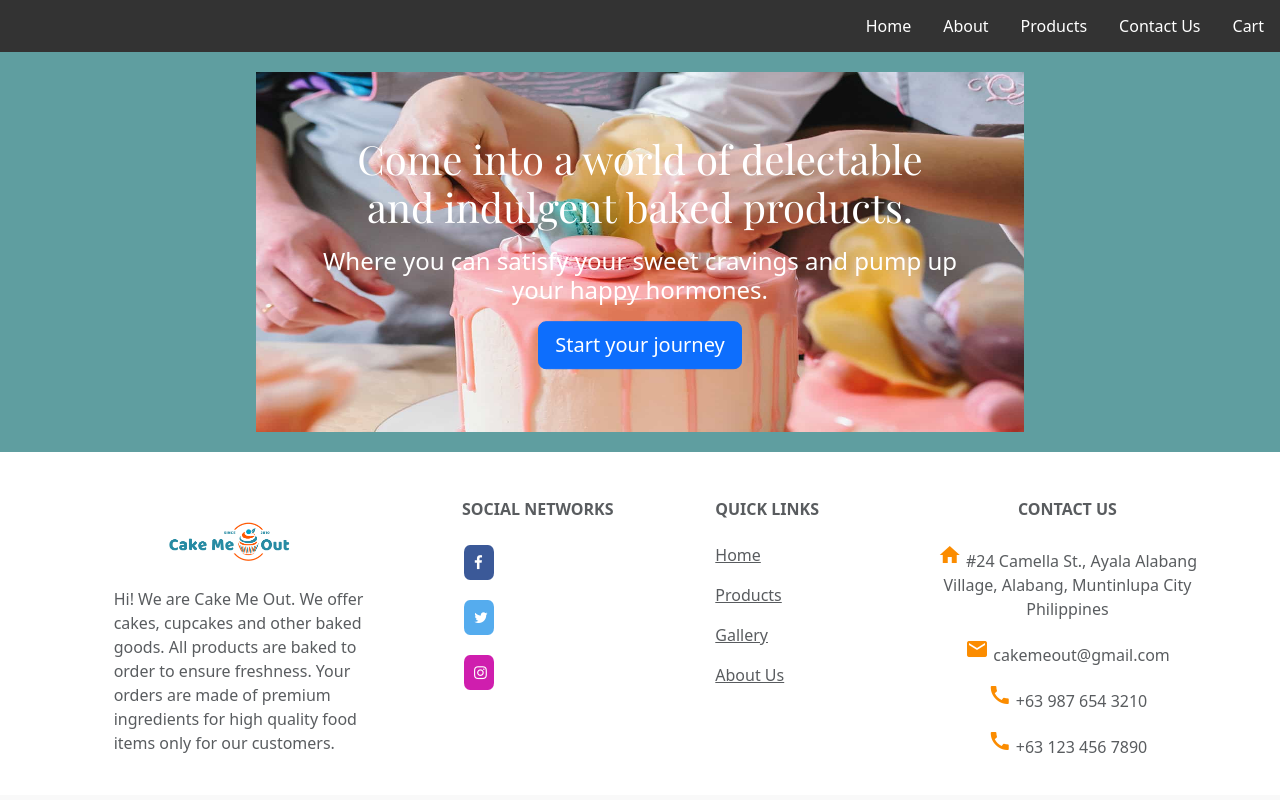
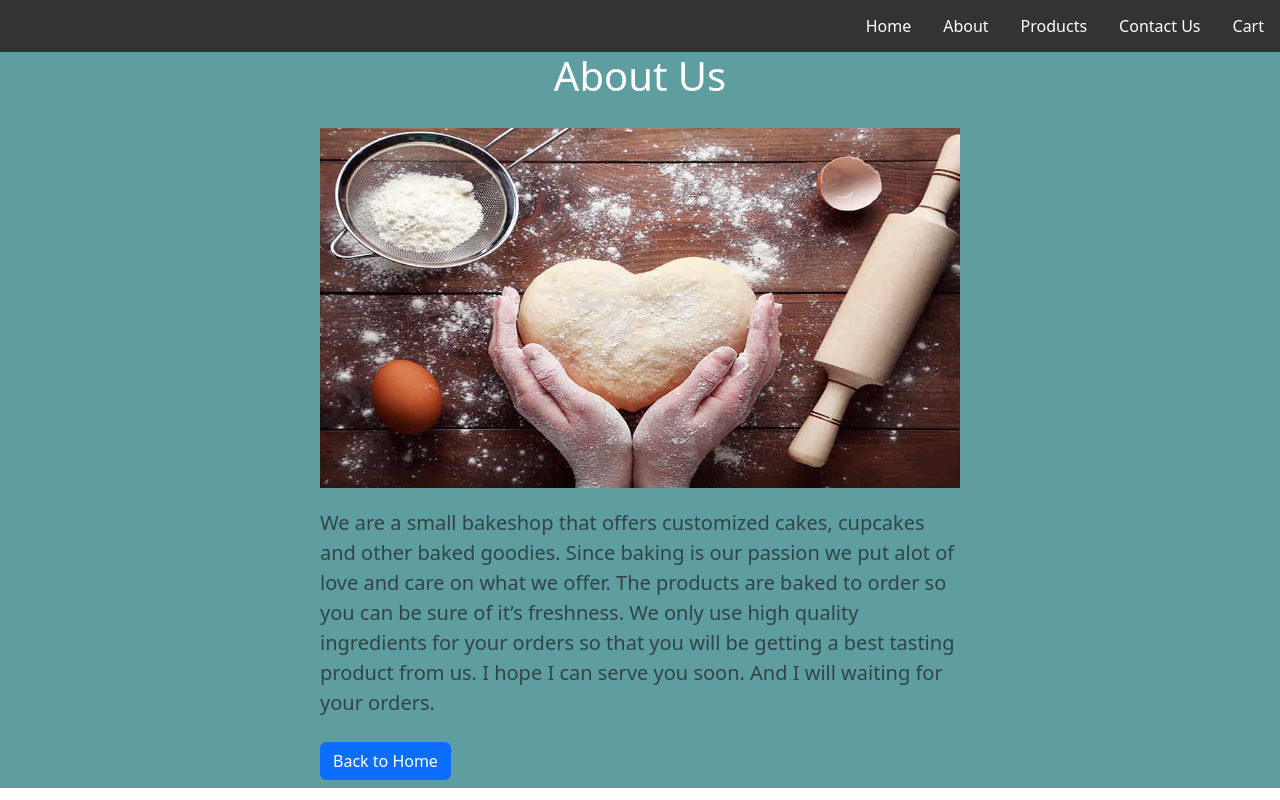
Before and after one commit to Crystal011486/E-commerce, an Angular app in the folder E-commerce-app/: page /about-us in a window 1280 px wide. Before the commit this address led to /. Shown: the top 800 px of the page. Built offline with nearby package versions, Linux system fonts and the light colour scheme.

Commit message:
created About Us component, activated routing for the footer quick links

```diff
--- /dev/null
+++ b/E-commerce-app/src/app/about-us/about-us.component.css
@@ -0,0 +1,21 @@
+body {
+background-color: cadetblue;
+}
+img {
+  padding-top: 20px;
+  padding-bottom: 20px;
+  display: block;
+  width: 100%;
+  margin: auto;
+}
+
+.text-container {
+  display: flex;
+  justify-content: center;
+  align-items: center;
+  color: white;
+}
+
+.col-lg-6 {
+color: white;
+}
--- /dev/null
+++ b/E-commerce-app/src/app/about-us/about-us.component.html
@@ -0,0 +1,16 @@
+<body>
+  <div class="text-container">
+  <h1> About Us</h1>
+  </div>
+  <div class="col-lg-6 col-md-8 mx-auto">
+    <img src="/assets/images/about-us.jpg" height="400px" width="500px">
+    <p class="lead text-body-secondary">We are a small bakeshop that offers customized cakes, cupcakes
+      and other baked goodies. Since baking is our passion we put alot of love and care on what we offer.
+      The products are baked to order so you can be sure of
+      it’s freshness. We only use high quality ingredients for your orders so that
+      you will be getting a best tasting product from us. I hope I can serve you soon.
+      And I will waiting for your orders.</p>
+    <p>
+      <a routerLink="/home" class="btn btn-primary my-2">Back to Home</a>
+    </p>
+  </div>
--- a/E-commerce-app/src/app/app-routing.module.ts
+++ b/E-commerce-app/src/app/app-routing.module.ts
@@ -2,11 +2,15 @@ import { NgModule } from '@angular/core';
 import { RouterModule, Routes } from '@angular/router';
 import { HomeComponent } from './home/home.component';
 import { ProductsComponent } from './products/products.component';
+import { AboutUsComponent } from './about-us/about-us.component';
+import { LandingPageComponent } from './landing-page/landing-page.component';
 
 const routes: Routes = [
   {path: '', redirectTo: '/landing-page', pathMatch: 'full'},
+  {path: 'landing-page', component: LandingPageComponent},
   {path: 'home', component: HomeComponent},
-  {path: 'products', component: ProductsComponent}
+  {path: 'products', component: ProductsComponent},
+  {path: 'about-us', component: AboutUsComponent}
 ];
 
 @NgModule({
--- a/E-commerce-app/src/app/app.component.html
+++ b/E-commerce-app/src/app/app.component.html
@@ -1,4 +1,4 @@
 <app-header></app-header>
-<app-landing-page></app-landing-page>
+<router-outlet></router-outlet>
+
 <app-footer></app-footer>
-<router-outlet></router-outlet>
--- a/E-commerce-app/src/app/app.module.ts
+++ b/E-commerce-app/src/app/app.module.ts
@@ -8,6 +8,7 @@ import { ProductsComponent } from './products/products.component';
 import { LandingPageComponent } from './landing-page/landing-page.component';
 import { HomeComponent } from './home/home.component';
 import { FooterComponent } from './footer/footer.component';
+import { AboutUsComponent } from './about-us/about-us.component';
 
 @NgModule({
   declarations: [
@@ -17,7 +18,8 @@ import { FooterComponent } from './footer/footer.component';
     HomeComponent,
     LandingPageComponent,
     HomeComponent,
-    FooterComponent
+    FooterComponent,
+    AboutUsComponent
   ],
   imports: [
     BrowserModule,
--- a/E-commerce-app/src/app/footer/footer.component.html
+++ b/E-commerce-app/src/app/footer/footer.component.html
@@ -40,7 +40,7 @@
             <a href="#!" class="text-reset">Gallery</a>
           </p>
           <p>
-            <a href="#!" class="text-reset">About Us</a>
+            <a href="/about-us" class="text-reset">About Us</a>
           </p>
         </div>
         <div class="col-md-4 col-lg-3 col-xl-3 mb-md-0 mb-4 text-center">
```
Also changed, not shown: E-commerce-app/src/app/about-us/about-us.component.ts (added, +10 -0 lines), E-commerce-app/src/assets/images/about-us.jpg (added), 1 other file (tests, documents, lock files or other folders).
